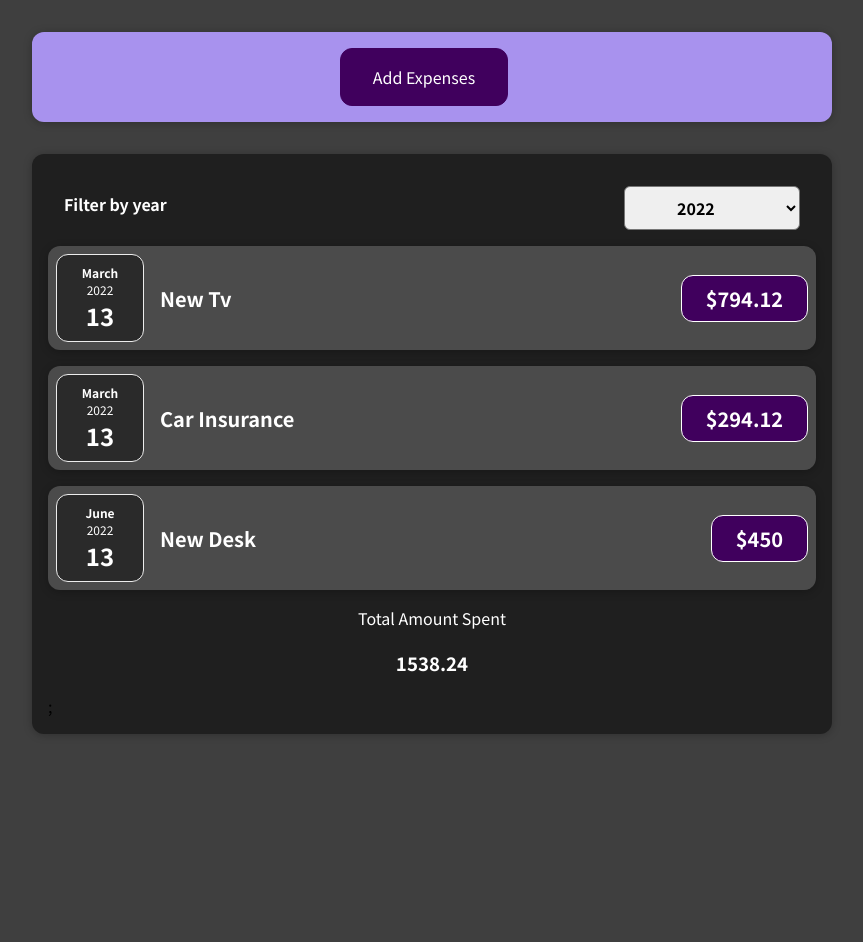
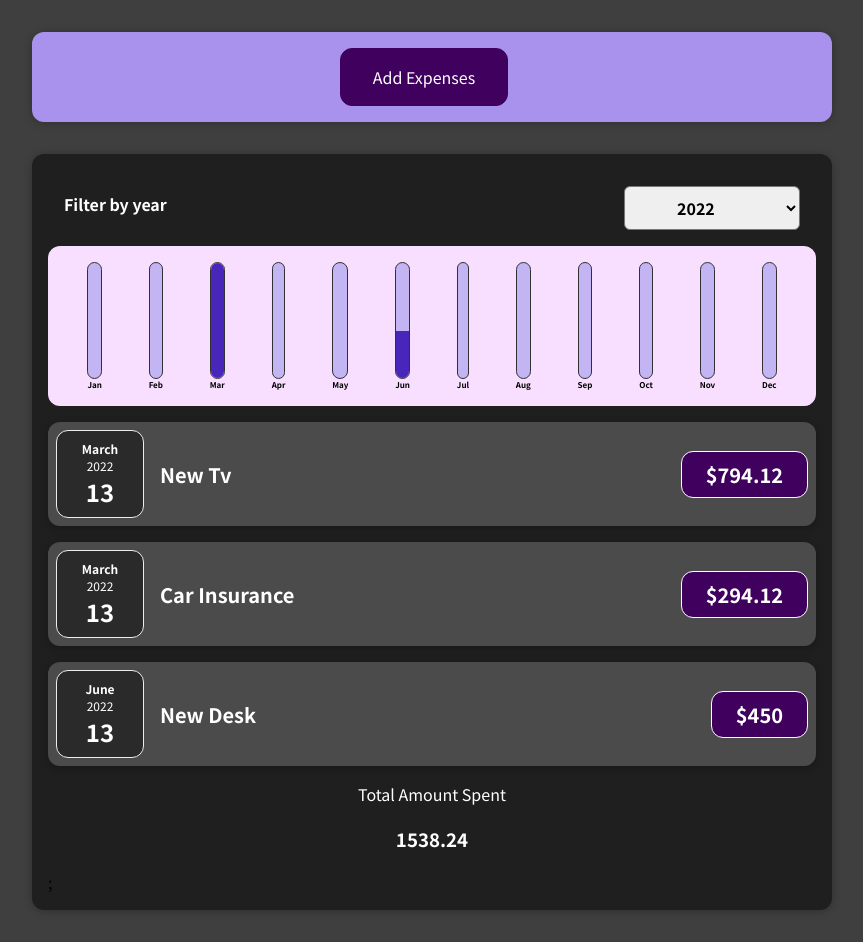
Before and after one commit to Priyanka-koli/daily-expenses, a React (Create React App) app: page / in a window 1280 px wide. Shown: the whole page, without its empty margins (208-1071 px from the left). Before the commit the page ends 800 px from the top, so only its background shows below. Built offline with nearby package versions, Linux system fonts and the light colour scheme.

Commit message:
add chartBar component

```diff
--- /dev/null
+++ b/src/components/Chart/Chart.css
@@ -0,0 +1,9 @@
+.chart {
+  padding: 1rem;
+  border-radius: 12px;
+  background-color: #f8dfff;
+  text-align: center;
+  display: flex;
+  justify-content: space-around;
+  height: 10rem;
+}
--- /dev/null
+++ b/src/components/Chart/Chart.js
@@ -0,0 +1,40 @@
+import ChartBar from "./ChartBar";
+import "./Chart.css";
+const Chart = (props) => {
+  const monthArray = [
+    { label: "Jan", value: 0 },
+    { label: "Feb", value: 0 },
+    { label: "Mar", value: 0 },
+    { label: "Apr", value: 0 },
+    { label: "May", value: 0 },
+    { label: "Jun", value: 0 },
+    { label: "Jul", value: 0 },
+    { label: "Aug", value: 0 },
+    { label: "Sep", value: 0 },
+    { label: "Oct", value: 0 },
+    { label: "Nov", value: 0 },
+    { label: "Dec", value: 0 },
+  ];
+
+  for (const expense of props.expenseMonthArr) {
+    const month = expense.date.getMonth();
+    monthArray[month].value += expense.amount;
+  }
+
+  const dataPointValues = monthArray.map((dataPoint) => dataPoint.value);
+  const totalMaximum = Math.max(...dataPointValues);
+
+  return (
+    <div className="chart">
+      {monthArray.map((dataPoint) => (
+        <ChartBar
+          key={dataPoint.label}
+          value={dataPoint.value}
+          maxValue={totalMaximum}
+          label={dataPoint.label}
+        />
+      ))}
+    </div>
+  );
+};
+export default Chart;
--- /dev/null
+++ b/src/components/Chart/ChartBar.css
@@ -0,0 +1,30 @@
+.chart-bar {
+  height: 100%;
+  display: flex;
+  flex-direction: column;
+  align-items: center;
+}
+
+.chart-bar__inner {
+  height: 100%;
+  width: 100%;
+  border: 1px solid #313131;
+  border-radius: 12px;
+  background-color: #c3b4f3;
+  overflow: hidden;
+  display: flex;
+  flex-direction: column;
+  justify-content: flex-end;
+}
+
+.chart-bar__fill {
+  background-color: #4826b9;
+  width: 100%;
+  transition: all 0.3s ease-out;
+}
+
+.chart-bar__label {
+  font-weight: bold;
+  font-size: 0.5rem;
+  text-align: center;
+}
--- /dev/null
+++ b/src/components/Chart/ChartBar.js
@@ -0,0 +1,25 @@
+import React from "react";
+
+import "./ChartBar.css";
+
+const ChartBar = (props) => {
+  let barFillHeight = "0%";
+
+  if (props.maxValue > 0) {
+    barFillHeight = Math.round((props.value / props.maxValue) * 100) + "%";
+  }
+
+  return (
+    <div className="chart-bar">
+      <div className="chart-bar__inner">
+        <div
+          className="chart-bar__fill"
+          style={{ height: barFillHeight }}
+        ></div>
+      </div>
+      <div className="chart-bar__label">{props.label}</div>
+    </div>
+  );
+};
+
+export default ChartBar;
--- a/src/components/Expenses/Expenses.js
+++ b/src/components/Expenses/Expenses.js
@@ -3,7 +3,7 @@
 import ExpensesFilter from "./ExpensesFilter";
 import ExpensesList from "./ExpensesList";
 import ExenesesTotal from "./ExpensesTotal";
-
+import Chart from "../Chart/Chart";
 const Expenses = (props) => {
   const [userSelectedVal, setSelectedVal] = useState("2022");
 
@@ -29,21 +29,10 @@
         selected={userSelectedVal}
         onSelectValue={onSelectHandler}
       ></ExpensesFilter>
-
+      <Chart expenseMonthArr={filteredExpenses}></Chart>
       <ExpensesList expenseArr={filteredExpenses}></ExpensesList>
 
       <ExenesesTotal totalAmount={totalAmount}></ExenesesTotal>
-
-      {/* <ExpenseItem
-        title={props.expenseAraay[0].title}
-        amount={props.expenseAraay[0].amount}
-        date={props.expenseAraay[0].date}
-      ></ExpenseItem>
-      <ExpenseItem
-        title={props.expenseAraay[1].title}
-        amount={props.expenseAraay[1].amount}
-        date={props.expenseAraay[1].date}
-      ></ExpenseItem> */}
     </div>
   );
 };
--- a/src/components/NewExpense/ExpenseForm.js
+++ b/src/components/NewExpense/ExpenseForm.js
@@ -19,7 +19,7 @@
 
     const ExpenseData = {
       title: enteredTitle,
-      amount: enteredAmount,
+      amount: +enteredAmount,
       date: new Date(enteredDate),
       id: Math.random().toString(),
     };
```
